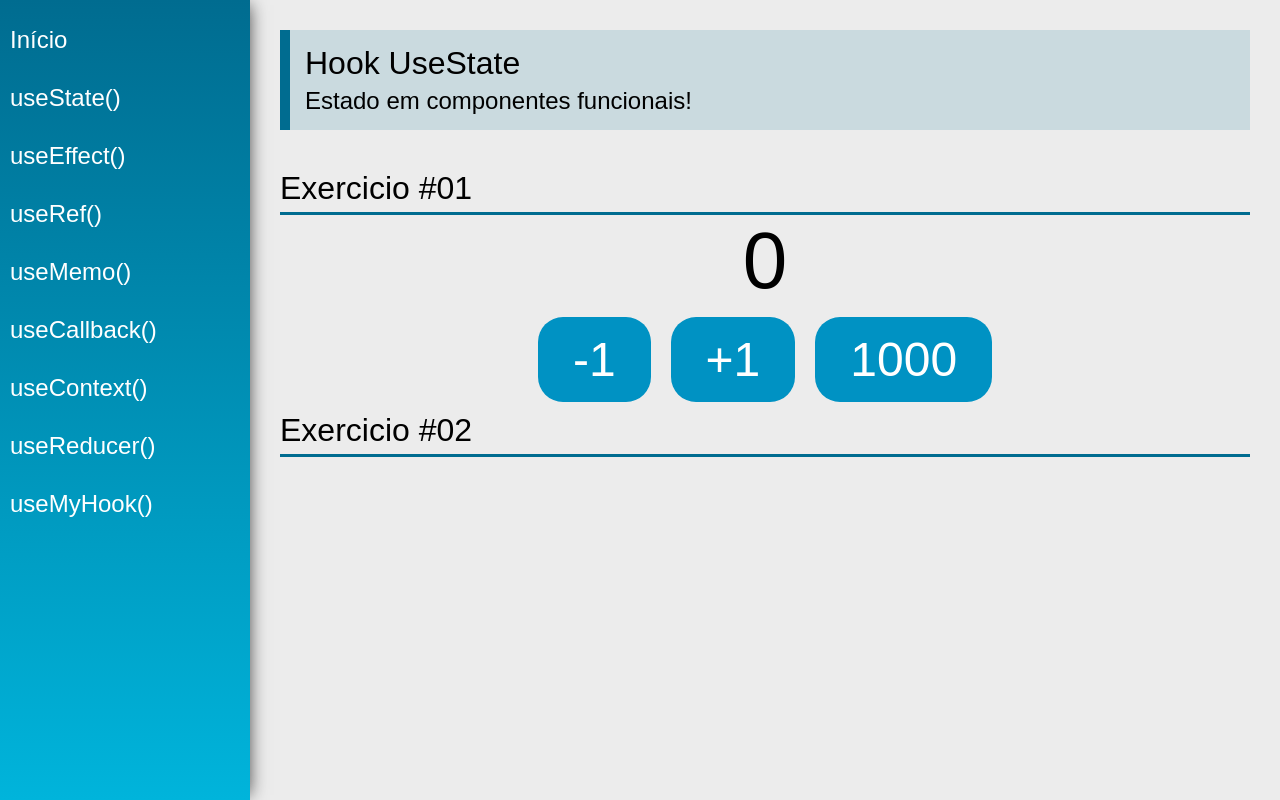
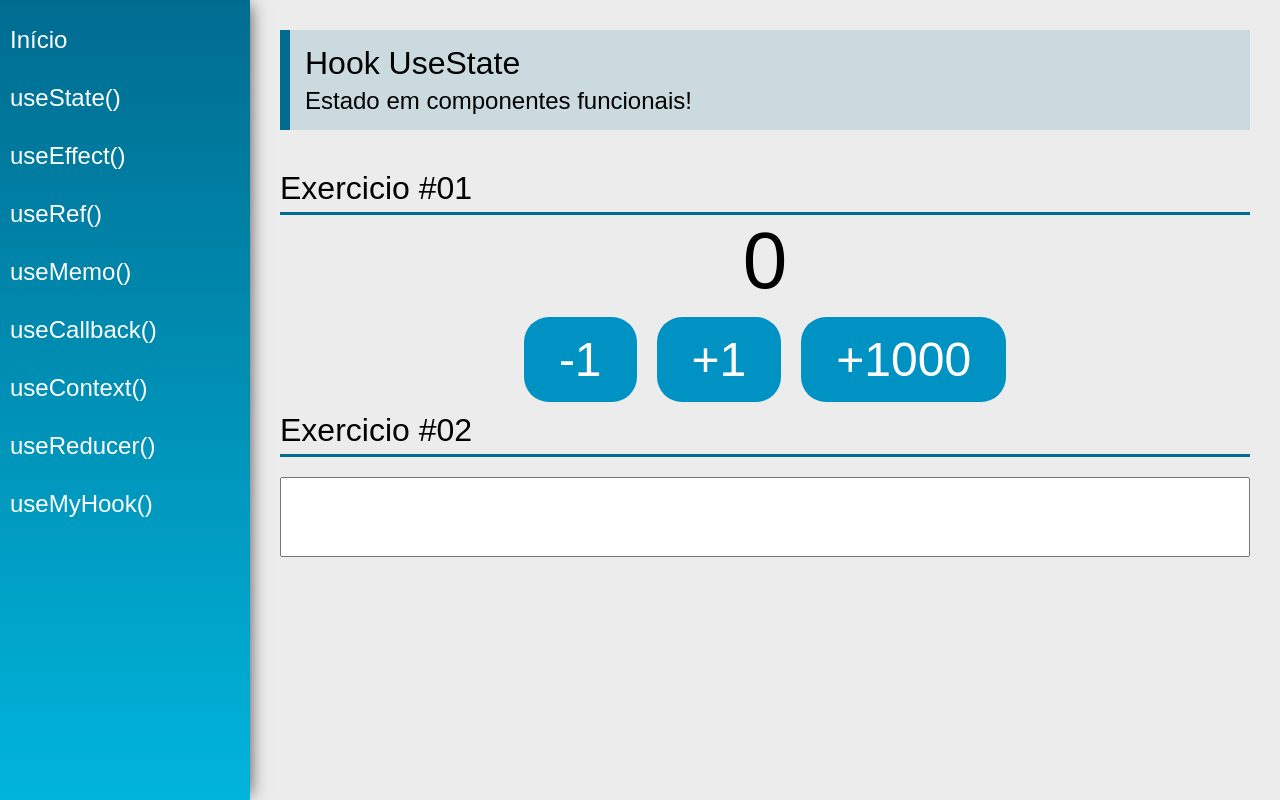
Before and after one commit to jaisonrobson/reacthooks, a React (Create React App) app: page /useState in a window 1280 px wide. Built offline with nearby package versions, Linux system fonts and the light colour scheme.

Commit message:
#Aula62 - criado variavel name utilizando UseState & utilizado variavel name em controlled component

```diff
--- a/src/views/examples/UseState.jsx
+++ b/src/views/examples/UseState.jsx
@@ -4,6 +4,7 @@
 
 const UseState = (props) => {
     const [count, setCount] = useState(0)
+    const [name, setName] = useState("")
 
     return (
         <div className="UseState">
@@ -24,22 +25,33 @@
                     >
                         -1
                     </button>
+
                     <button
                         className="btn"
                         onClick={() => setCount(count + 1)}
                     >
                         +1
                     </button>
+
                     <button
                         className="btn"
                         onClick={() => setCount(current => current + 1000)}
                     >
-                        1000
+                        +1000
                     </button>
                 </div>
             </div>
 
             <SectionTitle title="Exercicio #02" />
+
+            <input
+                type="text"
+                className="input"
+                value={name}
+                onChange={(event) => setName(event.target.value)}
+            />
+
+            <span className="text">{name}</span>
         </div>
     )
 }
```
